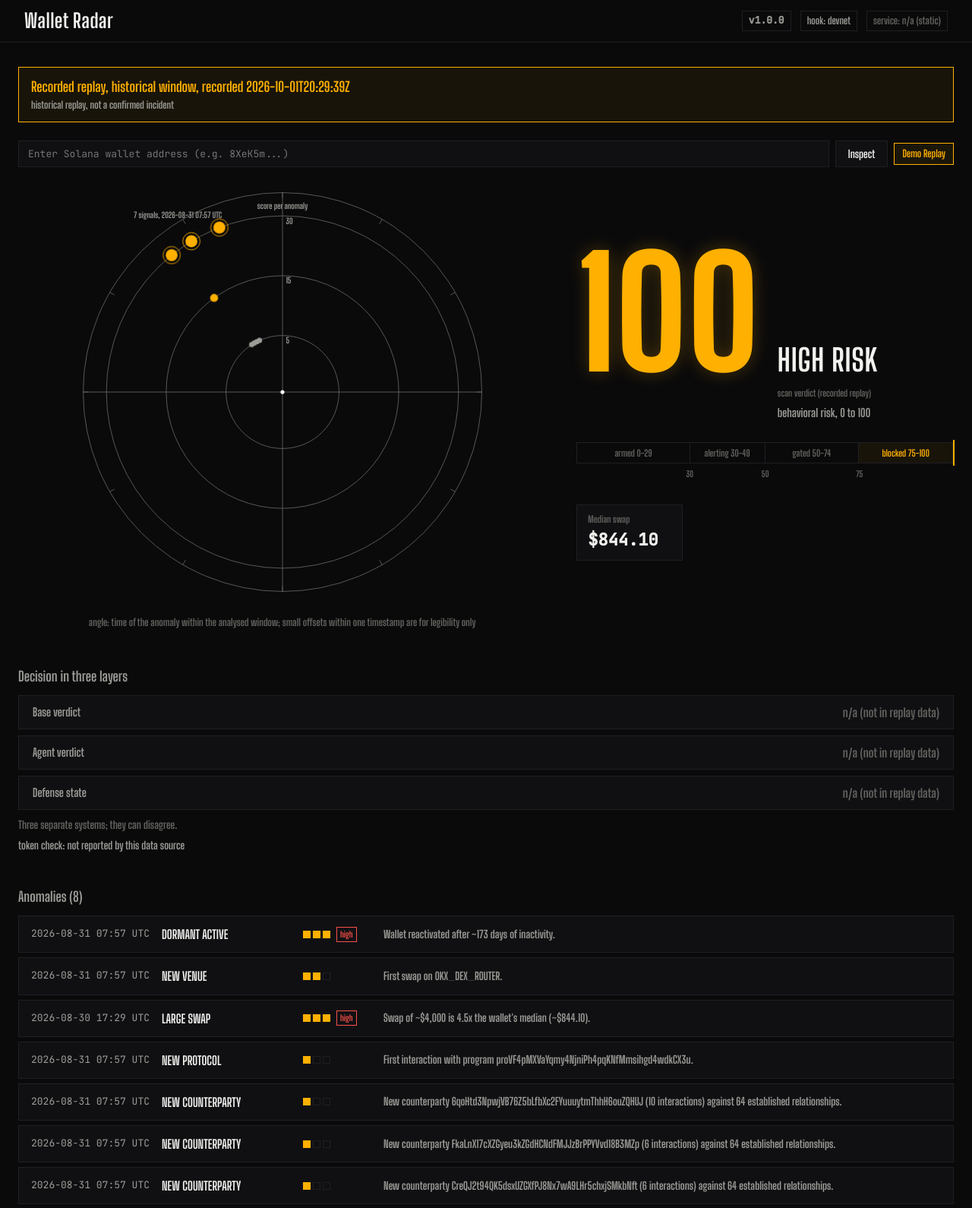
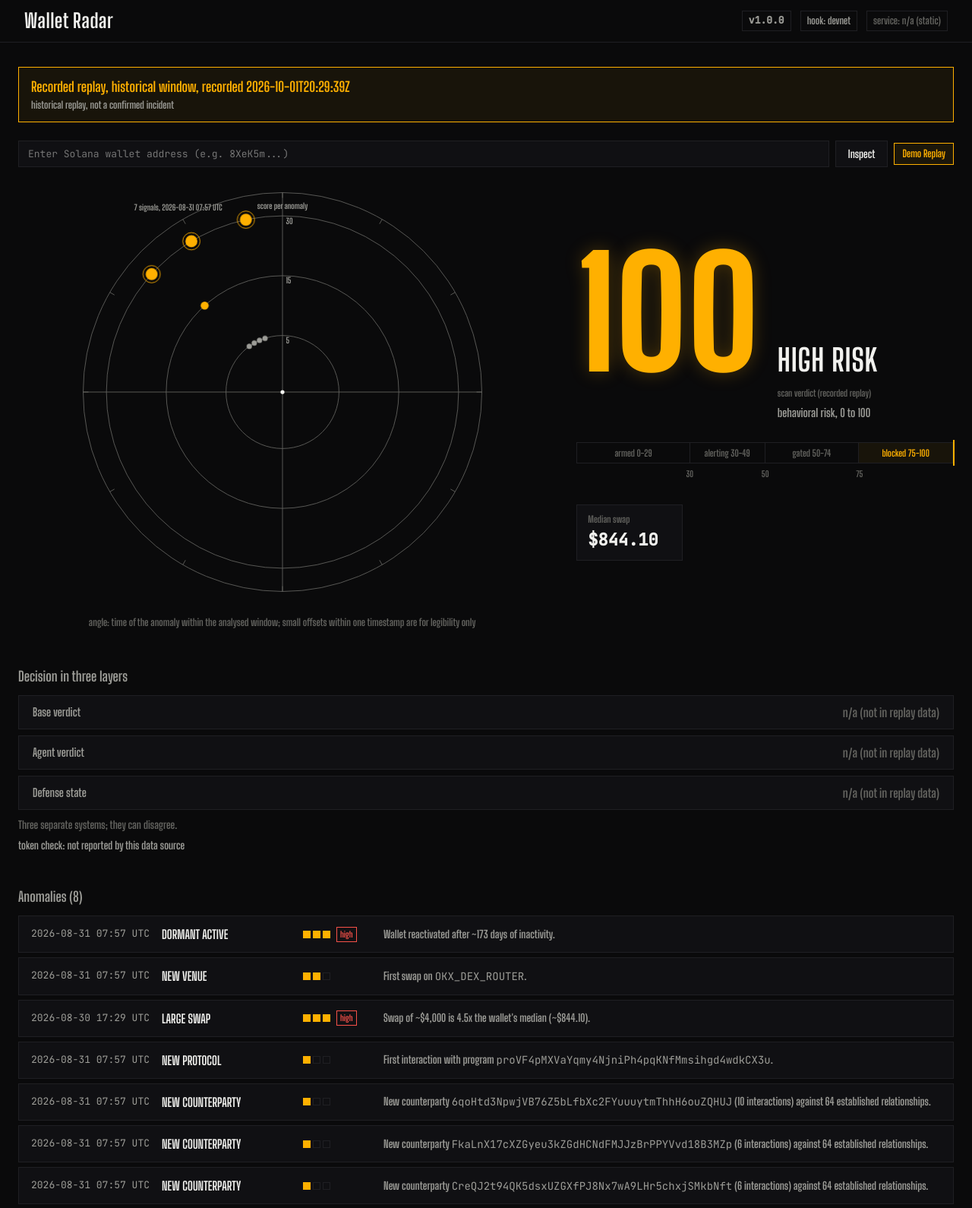
Before and after one commit to daniilmilintieiev-ux/wallet-radar, a website: page docs/dashboard-preview.html in a window 1280 px wide. Shown: the top 1590 px of the page at 76% size. Drawn offline with Linux system fonts and the light colour scheme.

Commit message:
feat(dashboard): implement 16E cluster angle separation, monospace identifiers, and live route verification

```diff
--- a/docs/dashboard-preview.html
+++ b/docs/dashboard-preview.html
@@ -853,17 +853,17 @@ footer a:hover {
     <circle cx="320" cy="320" r="3" fill="var(--ink)" />
   </g>
   <g class="radar-group">
-    <g class="radar-dot radar-dot-high" data-anomaly-id="anomaly-0" tabindex="0" style="animation-delay: 2.140s;"><circle cx="153.2" cy="114.1" r="9" fill="var(--accent)" /><circle cx="153.2" cy="114.1" r="13" fill="none" stroke="var(--accent)" stroke-width="1" /></g>
-    <circle cx="217.1" cy="178.4" r="6" fill="var(--accent)" class="radar-dot radar-dot-med" data-anomaly-id="anomaly-1" tabindex="0" style="animation-delay: 2.160s;" />
+    <g class="radar-dot radar-dot-high" data-anomaly-id="anomaly-0" tabindex="0" style="animation-delay: 2.080s;"><circle cx="123.1" cy="142.7" r="9" fill="var(--accent)" /><circle cx="123.1" cy="142.7" r="13" fill="none" stroke="var(--accent)" stroke-width="1" /></g>
+    <circle cx="202.9" cy="190.0" r="6" fill="var(--accent)" class="radar-dot radar-dot-med" data-anomaly-id="anomaly-1" tabindex="0" style="animation-delay: 2.120s;" />
     <g class="radar-dot radar-dot-high" data-anomaly-id="anomaly-2" tabindex="0" style="animation-delay: 2.192s;"><circle cx="182.9" cy="93.2" r="9" fill="var(--accent)" /><circle cx="182.9" cy="93.2" r="13" fill="none" stroke="var(--accent)" stroke-width="1" /></g>
-    <circle cx="273.7" cy="248.7" r="4" fill="var(--ink2)" class="radar-dot radar-dot-low" data-anomaly-id="anomaly-3" tabindex="0" style="animation-delay: 2.180s;" />
+    <circle cx="270.0" cy="251.2" r="4" fill="var(--ink2)" class="radar-dot radar-dot-low" data-anomaly-id="anomaly-3" tabindex="0" style="animation-delay: 2.160s;" />
     <circle cx="277.5" cy="246.4" r="4" fill="var(--ink2)" class="radar-dot radar-dot-low" data-anomaly-id="anomaly-4" tabindex="0" style="animation-delay: 2.200s;" />
-    <circle cx="281.4" cy="244.3" r="4" fill="var(--ink2)" class="radar-dot radar-dot-low" data-anomaly-id="anomaly-5" tabindex="0" style="animation-delay: 2.220s;" />
-    <circle cx="285.4" cy="242.4" r="4" fill="var(--ink2)" class="radar-dot radar-dot-low" data-anomaly-id="anomaly-6" tabindex="0" style="animation-delay: 2.240s;" />
-    <g class="radar-dot radar-dot-high" data-anomaly-id="anomaly-7" tabindex="0" style="animation-delay: 2.260s;"><circle cx="225.0" cy="72.6" r="9" fill="var(--accent)" /><circle cx="225.0" cy="72.6" r="13" fill="none" stroke="var(--accent)" stroke-width="1" /></g>
+    <circle cx="285.4" cy="242.4" r="4" fill="var(--ink2)" class="radar-dot radar-dot-low" data-anomaly-id="anomaly-5" tabindex="0" style="animation-delay: 2.240s;" />
+    <circle cx="293.7" cy="239.2" r="4" fill="var(--ink2)" class="radar-dot radar-dot-low" data-anomaly-id="anomaly-6" tabindex="0" style="animation-delay: 2.280s;" />
+    <g class="radar-dot radar-dot-high" data-anomaly-id="anomaly-7" tabindex="0" style="animation-delay: 2.320s;"><circle cx="264.9" cy="60.8" r="9" fill="var(--accent)" /><circle cx="264.9" cy="60.8" r="13" fill="none" stroke="var(--accent)" stroke-width="1" /></g>
   </g>
   <g class="radar-clusters">
-    <text x="228.8" y="58.6" text-anchor="end" class="radar-cluster-label" fill="var(--ink2)" font-size="12" font-family="var(--display)">7 signals, 2026-08-31 07:57 UTC</text>
+    <text x="229.4" y="46.8" text-anchor="end" class="radar-cluster-label" fill="var(--ink2)" font-size="12" font-family="var(--display)">7 signals, 2026-08-31 07:57 UTC</text>
   </g>
 </svg>
         </div>
@@ -957,7 +957,7 @@ footer a:hover {
             </div>
 
           </div>
-          <div class="anomaly-desc">First swap on OKX_DEX_ROUTER.</div>
+          <div class="anomaly-desc">First swap on <span class="mono">OKX_DEX_ROUTER</span>.</div>
         </div>
         <div class="anomaly-row" data-anomaly-id="anomaly-2" data-anomaly-text="Swap of ~$4,000 is 4.5x the wallet's median (~$844.10)." tabindex="0">
           <div class="anomaly-time mono">2026-08-30 17:29 UTC</div>
@@ -983,7 +983,7 @@ footer a:hover {
             </div>
 
           </div>
-          <div class="anomaly-desc">First interaction with program proVF4pMXVaYqmy4NjniPh4pqKNfMmsihgd4wdkCX3u.</div>
+          <div class="anomaly-desc">First interaction with program <span class="mono">proVF4pMXVaYqmy4NjniPh4pqKNfMmsihgd4wdkCX3u</span>.</div>
         </div>
         <div class="anomaly-row" data-anomaly-id="anomaly-4" data-anomaly-text="New counterparty 6qoHtd3NpwjVB76Z5bLfbXc2FYuuuytmThhH6ouZQHUJ (10 interactions) against 64 established relationships." tabindex="0">
           <div class="anomaly-time mono">2026-08-31 07:57 UTC</div>
@@ -996,7 +996,7 @@ footer a:hover {
             </div>
 
           </div>
-          <div class="anomaly-desc">New counterparty 6qoHtd3NpwjVB76Z5bLfbXc2FYuuuytmThhH6ouZQHUJ (10 interactions) against 64 established relationships.</div>
+          <div class="anomaly-desc">New counterparty <span class="mono">6qoHtd3NpwjVB76Z5bLfbXc2FYuuuytmThhH6ouZQHUJ</span> (10 interactions) against 64 established relationships.</div>
         </div>
         <div class="anomaly-row" data-anomaly-id="anomaly-5" data-anomaly-text="New counterparty FkaLnX17cXZGyeu3kZGdHCNdFMJJzBrPPYVvd18B3MZp (6 interactions) against 64 established relationships." tabindex="0">
           <div class="anomaly-time mono">2026-08-31 07:57 UTC</div>
@@ -1009,7 +1009,7 @@ footer a:hover {
             </div>
 
           </div>
-          <div class="anomaly-desc">New counterparty FkaLnX17cXZGyeu3kZGdHCNdFMJJzBrPPYVvd18B3MZp (6 interactions) against 64 established relationships.</div>
+          <div class="anomaly-desc">New counterparty <span class="mono">FkaLnX17cXZGyeu3kZGdHCNdFMJJzBrPPYVvd18B3MZp</span> (6 interactions) against 64 established relationships.</div>
         </div>
         <div class="anomaly-row" data-anomaly-id="anomaly-6" data-anomaly-text="New counterparty CreQJ2t94QK5dsxUZGXfPJ8Nx7wA9LHr5chxjSMkbNft (6 interactions) against 64 established relationships." tabindex="0">
           <div class="anomaly-time mono">2026-08-31 07:57 UTC</div>
@@ -1022,7 +1022,7 @@ footer a:hover {
             </div>
 
           </div>
-          <div class="anomaly-desc">New counterparty CreQJ2t94QK5dsxUZGXfPJ8Nx7wA9LHr5chxjSMkbNft (6 interactions) against 64 established relationships.</div>
+          <div class="anomaly-desc">New counterparty <span class="mono">CreQJ2t94QK5dsxUZGXfPJ8Nx7wA9LHr5chxjSMkbNft</span> (6 interactions) against 64 established relationships.</div>
         </div>
         <div class="anomaly-row" data-anomaly-id="anomaly-7" data-anomaly-text="Regime shift: cadence (inter-activity interval decelerated to 3046s vs baseline 19s, 160.3x slower)." tabindex="0">
           <div class="anomaly-time mono">2026-08-31 07:57 UTC</div>
--- a/src/dashboard-radar.ts
+++ b/src/dashboard-radar.ts
@@ -118,8 +118,9 @@ export function renderRadar(opts: RenderRadarOptions): RadarRenderResult {
         const t = a.timestamp || windowStart!;
         const frac = Math.max(0, Math.min(1, (t - windowStart!) / span));
         const baseAngle = frac * 330;
-        const offset = (pos - (k - 1) / 2) * 3;
-        const finalAngle = Math.max(0, Math.min(359, (baseAngle + offset + 360) % 360));
+        const offset = (pos - (k - 1) / 2) * 6;
+        const clampedOffset = Math.max(-25, Math.min(25, offset));
+        const finalAngle = Math.max(0, Math.min(359, (baseAngle + clampedOffset + 360) % 360));
         computedAngles[idx] = finalAngle;
       });
     }
```
Also changed, not shown: src/dashboard.ts (+10 -1 lines), test/dashboard.test.ts (+52 -1 lines), docs/dashboard/anim-0.png, docs/dashboard/anim-04.png, docs/dashboard/anim-08.png, docs/dashboard/anim-12.png, docs/dashboard/anim-18.png, docs/dashboard/anim-26.png, docs/dashboard/live-empty-390.png (added), docs/dashboard/live-empty.png (added), docs/dashboard/live-replay-390.png (added), docs/dashboard/live-replay.png (added), docs/dashboard/live-wallet-empty.png (added), docs/dashboard/shot-1440.png, 1 more files.
